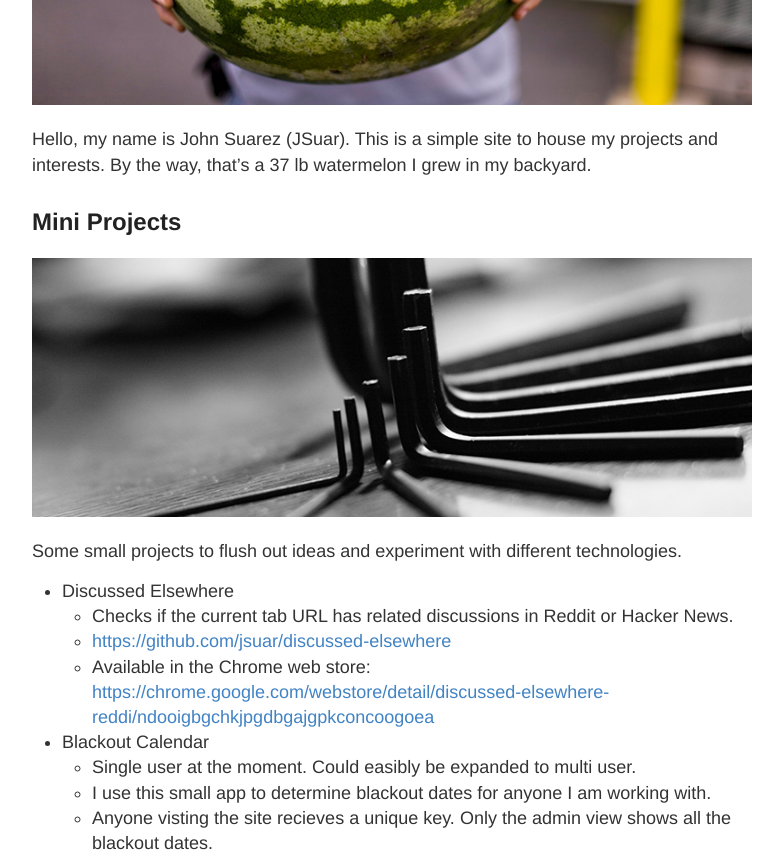
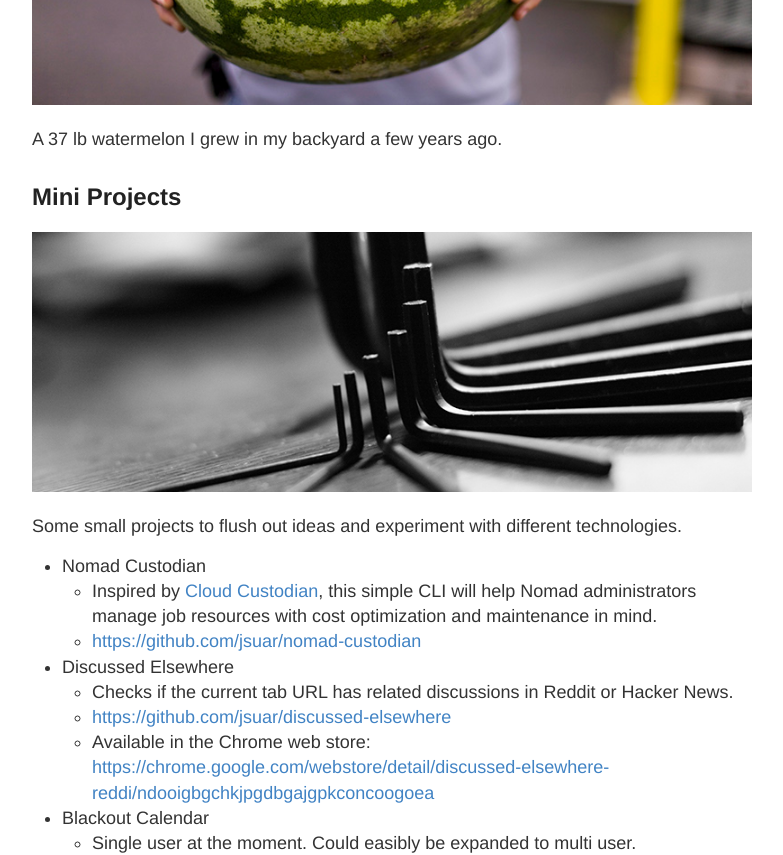
Before and after one commit to jsuar/jsuar.github.io, a plain HTML site: page index.html in a window 1280 px wide. Shown: the part 440-1295 px from the top of the page, without its empty margins (248-1031 px from the left). Drawn offline with Linux system fonts and the light colour scheme.

Commit message:
Added a new project

```diff
--- a/index.html
+++ b/index.html
@@ -52,8 +52,7 @@
   <div id="main" role="main" class="container">
     <p><img src="/images/watermelon.jpg" alt="" /></p>
 
-    <p>Hello, my name is John Suarez (JSuar). This is a simple site to house my projects and interests. By the way,
-      that’s a 37 lb watermelon I grew in my backyard.</p>
+    <p>A 37 lb watermelon I grew in my backyard a few years ago.</p>
 
     <h2 id="mini-projects"><a href="#mini-projects"></a>Mini Projects</h2>
 
@@ -62,6 +61,13 @@
     <p>Some small projects to flush out ideas and experiment with different technologies.</p>
 
     <ul>
+      <li>Nomad Custodian
+        <ul>
+          <li>Inspired by <a href="https://github.com/cloud-custodian/cloud-custodian" target="_blank">Cloud Custodian</a>, this simple CLI will help Nomad administrators manage job resources with cost optimization and maintenance in mind.</li>
+          <li><a href="https://github.com/jsuar/nomad-custodian"
+              target="_blank">https://github.com/jsuar/nomad-custodian</a></li>
+        </ul>
+      </li>
       <li>Discussed Elsewhere
         <ul>
           <li>Checks if the current tab URL has related discussions in Reddit or Hacker News.</li>
```
